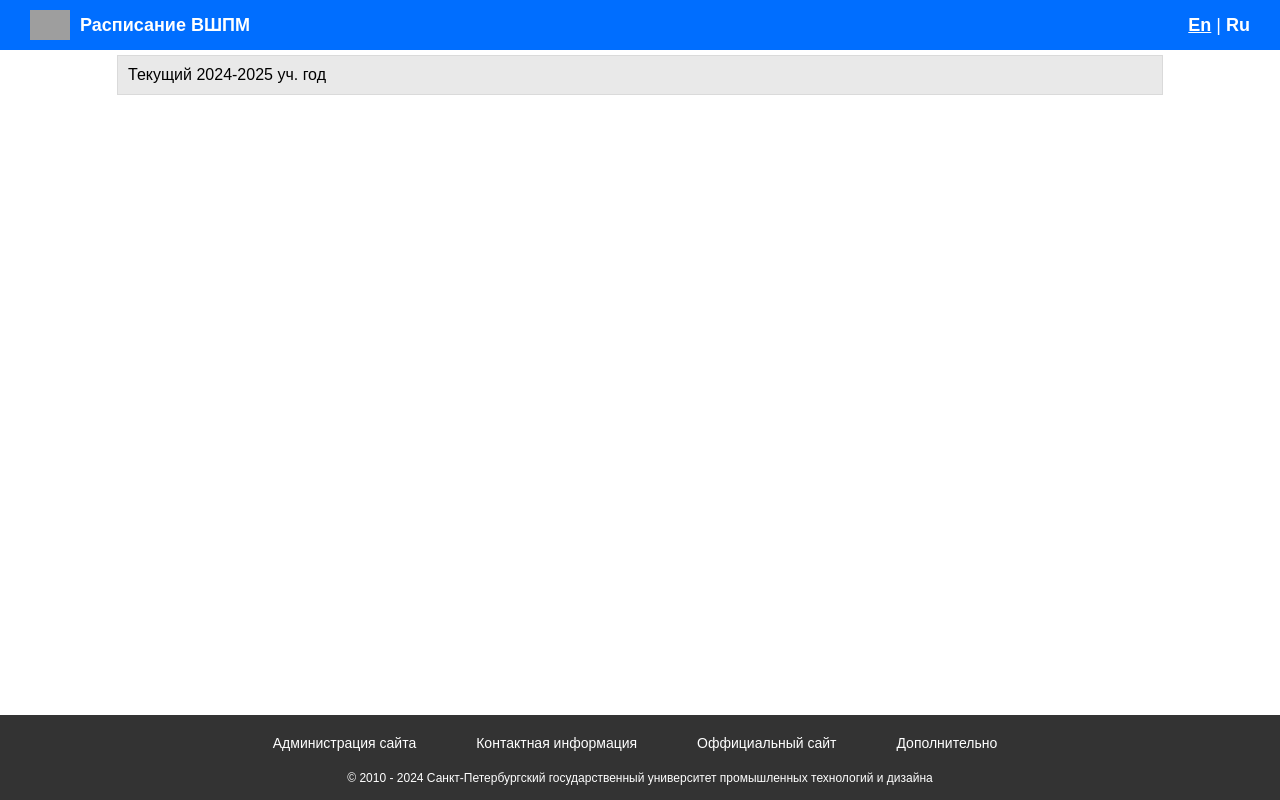
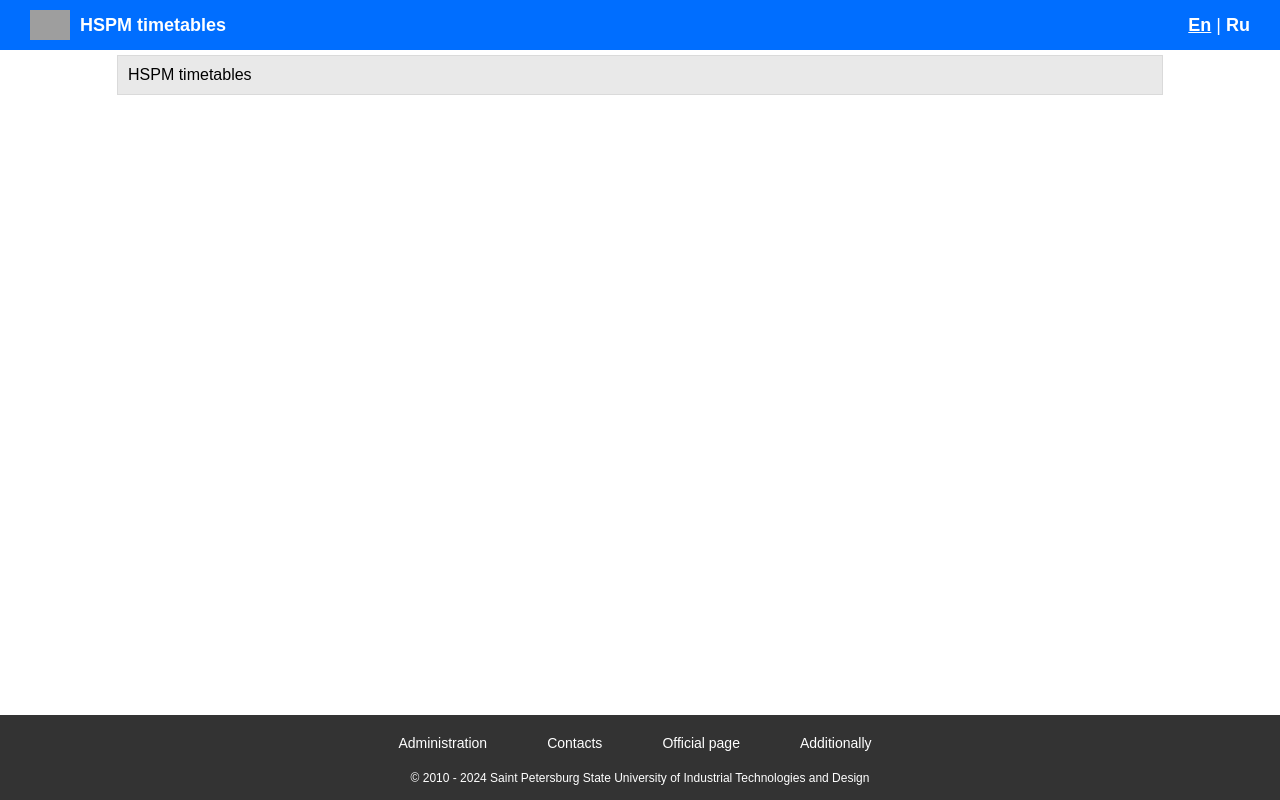
Before and after one commit to Daler2304/appjs, a website: page templates/index.html in a window 1280 px wide. Both pictures are taken after a click on the element "En". Drawn offline with Linux system fonts and the light colour scheme; no server answers; grey boxes are pictures that could not be loaded.

Commit message:
Add files via upload

```diff
--- a/lang.json
+++ b/lang.json
@@ -2,18 +2,17 @@
     "en": {
         "timetable": "HSPM timetables",
         "current_year": "Current academic year 2024-2025",
-        "administration": "Administration",
+        "admin": "Administration",
         "contacts": "Contacts",
         "offsite": "Official page",
         "more": "Additionally",
         "groups": ["1-TIV-2", "1-TIV-3", "2-TIV-2", "2-TIV-3"],
         "footer_text": "© 2010 - 2024 Saint Petersburg State University of Industrial Technologies and Design"
     },
-
     "ru": {
         "timetable": "Расписание ВШПМ",
         "current_year": "Текущий 2024-2025 уч. год",
-        "administration": "Администрация сайта",
+        "admin": "Администрация сайта",
         "contacts": "Контакты",
         "offsite": "Оффициальный сайт",
         "more": "Дополнительно",
--- a/package.json
+++ b/package.json
@@ -10,8 +10,7 @@
   "author": "",
   "license": "ISC",
   "dependencies": {
-    "express": "^4.21.0"
+    "express": "^4.21.1"
   },
-  "devDependencies": {},
   "description": ""
 }
--- a/script.js
+++ b/script.js
@@ -11,7 +11,7 @@ function setUnderline(lang) {
     const enElement = document.getElementById("lang-en");
     const ruElement = document.getElementById("lang-ru");
 
-    fetch("lang.json") // Укажите правильный путь к вашему файлу
+    fetch("/lang.json")
         .then((response) => {
             if (!response.ok) {
                 throw new Error("Network response was not ok");
@@ -19,26 +19,22 @@ function setUnderline(lang) {
             return response.json();
         })
         .then((data) => {
-            // Обновление текста на основе выбранного языка
+            // Обновляем тексты на странице на выбранный язык
             document.querySelector(".rasp").textContent = data[lang].timetable;
             document.querySelector(".main-app p").textContent =
-                data[lang].current_year;
-            document.querySelector(
-                ".footer-list a:nth-child(1) li"
-            ).textContent = data[lang].administration;
-            document.querySelector(
-                ".footer-list a:nth-child(2) li"
-            ).textContent = data[lang].contacts;
-            document.querySelector(
-                ".footer-list a:nth-child(3) li"
-            ).textContent = data[lang].offsite;
-            document.querySelector(
-                ".footer-list a:nth-child(4) li"
-            ).textContent = data[lang].more;
+                data[lang].timetable;
+
+            // Обновляем все элементы footer
+            const footerItems = document.querySelectorAll(".footer-list li");
+            footerItems[0].textContent = data[lang].admin;
+            footerItems[1].textContent = data[lang].contacts;
+            footerItems[2].textContent = data[lang].offsite;
+            footerItems[3].textContent = data[lang].more;
+            // Обновляем текст футера
             document.querySelector(".footer-3").textContent =
                 data[lang].footer_text;
 
-            // Обновление групп
+            // Обновляем группы
             const groupElements = document.querySelectorAll(".groups");
             const groups = data[lang].groups;
             groupElements.forEach((element, index) => {
@@ -49,7 +45,7 @@ function setUnderline(lang) {
             console.error("Error fetching JSON:", error);
         });
 
-    // Установка выделения для языка
+    // Устанавливаем подчеркивание для выбранного языка
     if (lang === "en") {
         ruElement.style.textDecoration = "none";
         enElement.style.textDecoration = "underline";
--- a/templates/index.html
+++ b/templates/index.html
@@ -24,7 +24,7 @@
                     <a href="https://sutd.ru/">
                         <img
                             src="https://upload.wikimedia.org/wikipedia/commons/1/19/Логотип_СПбГУПТД.jpg"
-                            alt="sbuptd"
+                            alt="ЛОГОТИП СПбГУПТД"
                             class="bar-img"
                         />
                     </a>
@@ -71,13 +71,17 @@
         <footer class="footer">
             <div class="footer-2">
                 <ul class="footer-list">
-                    <a href="/admin"><li>Администрация сайта</li></a>
-                    <a href="https://sutd.ru/contacts/"
+                    <a href="/admin" target="_blank"
+                        ><li>Администрация сайта</li></a
+                    >
+                    <a href="https://sutd.ru/contacts/" target="_blank"
                         ><li>Контактная информация</li></a
                     >
-                    <a href="https://sutd.ru/"><li>Оффициальный сайт</li></a>
+                    <a href="https://sutd.ru/" target="_blank"
+                        ><li>Оффициальный сайт</li></a
+                    >
                     <a
-                        href="https://sutd.ru/novosti_i_obyavleniya/?thread=58"
+                        href="https://sutd.ru/novosti_i_obyavleniya/"
                         target="_blank"
                         ><li>Дополнительно</li></a
                     >
@@ -89,6 +93,6 @@
             </div>
         </footer>
 
-        <script src="script.js"></script>
+        <script src="/script.js"></script>
     </body>
 </html>
```
Also changed, not shown: templates/privacy-policy.html (line endings or trailing spaces), yandex_e83b9e40bfb17547.html (line endings or trailing spaces), 1 other file.
